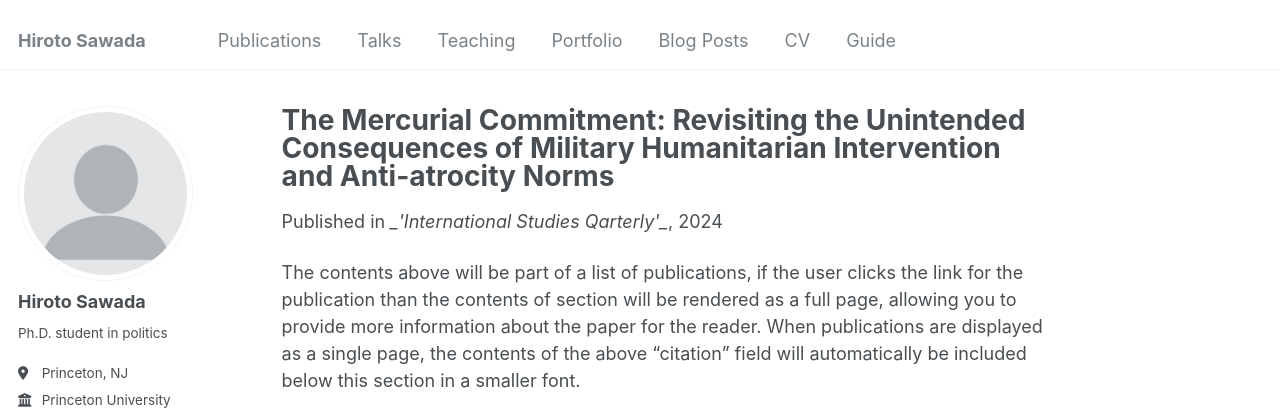
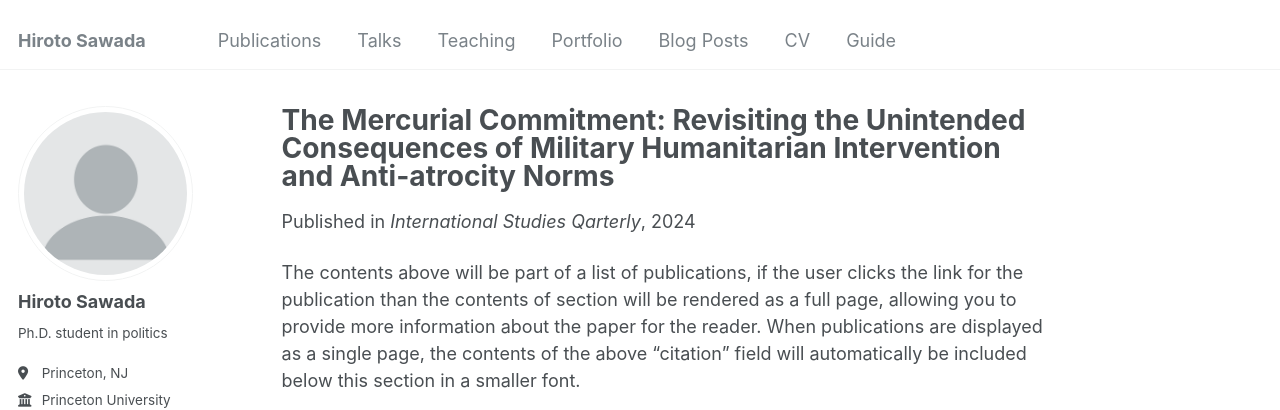
Before and after one commit to hiroto-sawada/hiroto-sawada.github.io, a Jekyll site: the page built from _publications/2009-10-01-paper-title-number-1.md, in a window 1280 px wide and 1122 px high. Shown: the top 410 px of the window. Built offline with Jekyll 4.4.1, drawn with Linux system fonts in a browser that asks for light colours; some web fonts are replaced.

```diff
--- a/_publications/2009-10-01-paper-title-number-1.md
+++ b/_publications/2009-10-01-paper-title-number-1.md
@@ -4,7 +4,7 @@ collection: publications
 category: manuscripts
 permalink: /publication/2009-10-01-paper-title-number-1
 date: 2024-04-01
-venue: _'International Studies Qarterly'_
+venue: 'International Studies Qarterly'
 paperurl: 'https://doi.org/10.1093/isq/sqae023'
 ---
 
```
